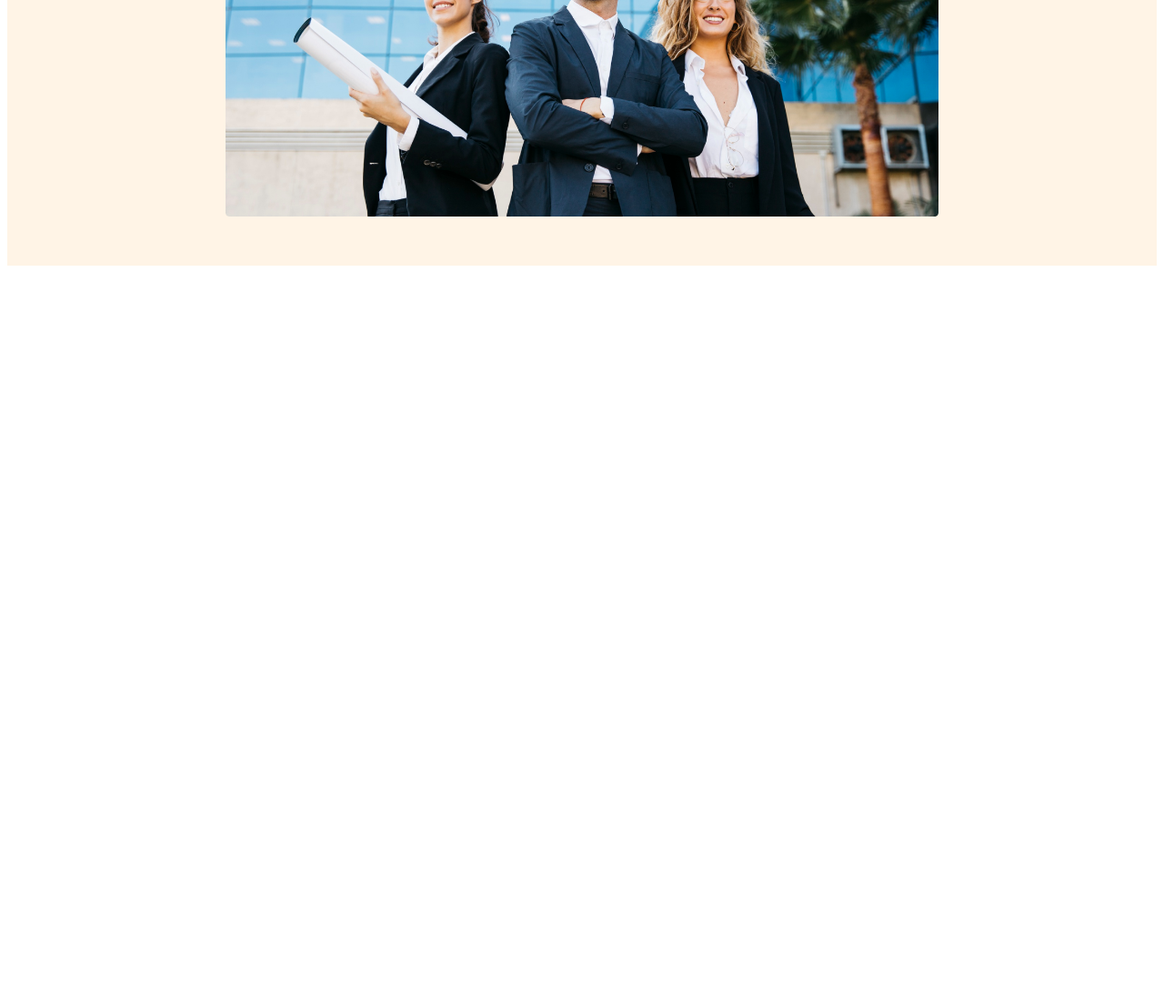
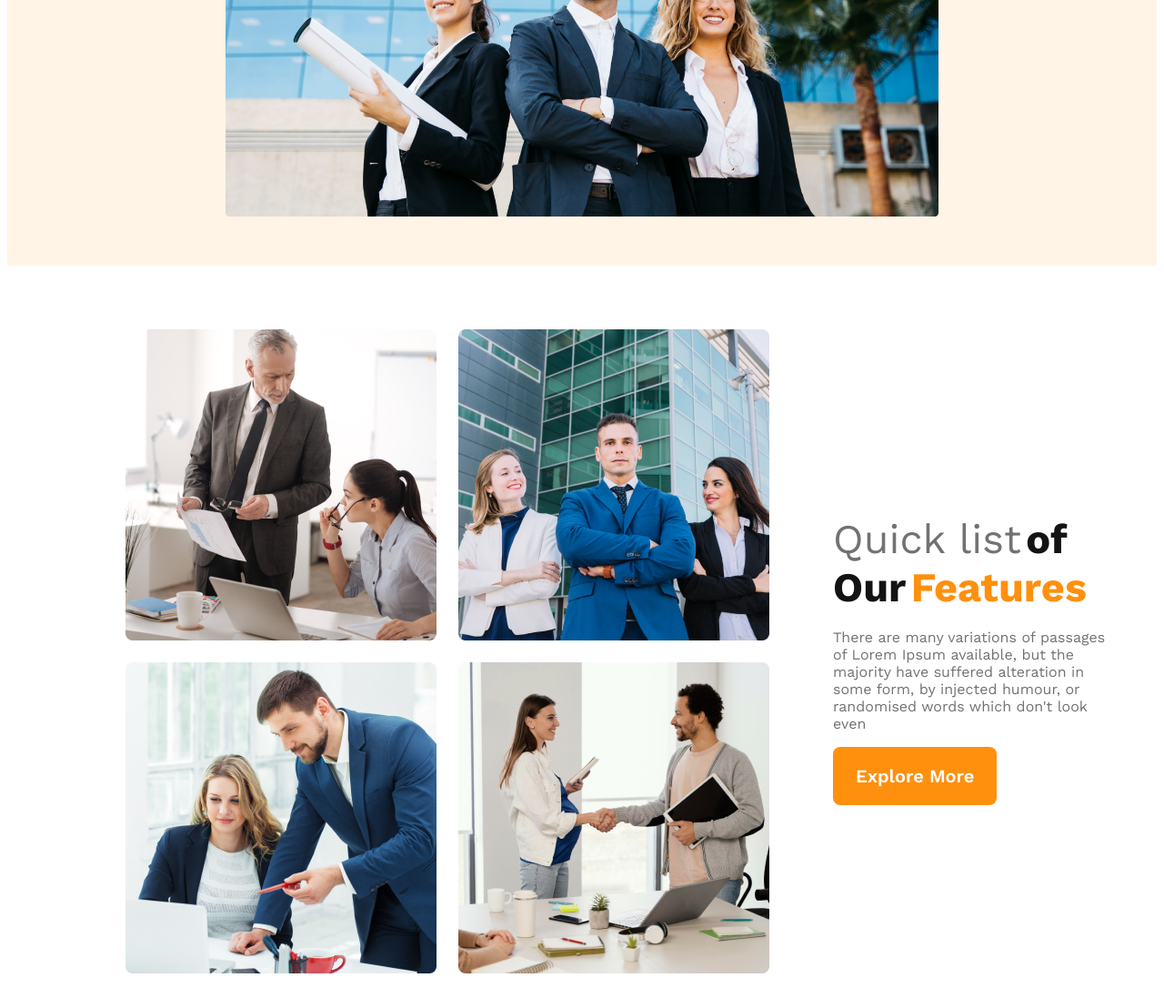
Before and after one commit to nuralam17516/g3-architechs-website, a plain HTML site: page index.html in a window 1280 px wide. Shown: the part 762-1870 px from the top of the page at 91% size. Before the commit the page ends 1062 px from the top, so only its background shows below. Drawn offline with nearby package versions, Linux system fonts and the light colour scheme.

Commit message:
added team section with responsive

```diff
--- a/index.html
+++ b/index.html
@@ -23,14 +23,29 @@
             <div class="banner-container">
                 <h3 class="banner-title">Brand New Group of Architects
                 </h3>
-            <p class="banner-description">There are many variations of passages of Lorem Ipsum available, but the majority have suffered alteration in some form, by injected humour, or randomised words which don't look even</p>
+                <p class="banner-description">There are many variations of passages of Lorem Ipsum available, but the
+                    majority have suffered alteration in some form, by injected humour, or randomised words which don't
+                    look even</p>
                 <button class="primary-btn">Explore More</button>
             </div>
             <img src="/images/banner.png" alt="">
         </div>
     </header>
     <main>
-
+        <!-- teams section start -->
+        <section class="teams-container">
+            <div class="teams-img-container">
+                <img src="./images/team1.png" alt="">
+                <img src="./images/team2.png" alt="">
+                <img src="./images/team3.png" alt="">
+                <img src="./images/team4.png" alt="">
+            </div>
+            <div class="teams-content">
+                <h3 class="teams-title"><span class="quick-list">Quick list</span> <span class="of-our">of Our</span> <span class="features">Features</span></h3>
+                <p class="teams-description">There are many variations of passages of Lorem Ipsum available, but the majority have suffered alteration in some form, by injected humour, or randomised words which don't look even</p>
+                <button class="primary-btn">Explore More</button>
+            </div>
+        </section>
     </main>
     <footer>
 
--- a/styles/style.css
+++ b/styles/style.css
@@ -66,7 +66,90 @@ nav li a {
 .banner-description {
     color: #727272;
 }
-.banner img{
+
+.banner img {
     margin-top: 20px;
     width: 100%;
 }
+
+
+
+main {
+    max-width: 1440px;
+    margin: 70px 0px 130px 130px;
+}
+
+.teams-container {
+    display: flex;
+    align-items: center;
+}
+
+.teams-img-container {
+    display: grid;
+    grid-template-columns: repeat(2, 1fr);
+    gap: 24px;
+}
+
+.teams-content {
+    padding-left: 70px;
+    padding-right: 40px;
+}
+
+.teams-description {
+    color: #727272;
+    font-weight: 400;
+}
+
+.quick-list {
+    color: #727272;
+    font-size: 45px;
+    font-weight: 500;
+}
+
+.of-our {
+    color: #131313;
+    font-size: 45px;
+    font-weight: 700;
+}
+
+.features {
+    color: #FF900E;
+    font-size: 45px;
+    font-weight: 700;
+}
+
+
+
+/* responsive styles */
+@media screen and (max-width: 576px) {
+
+    nav, .teams-container {
+        flex-direction: column;
+    }
+
+    header {
+        padding: 20px;
+    }
+
+    .teams-img-container {
+        grid-template-columns: 1fr;
+    }
+
+    main {
+        margin: 0px;
+    }
+    .teams-container{
+        padding: 20px;
+    }
+
+}
+
+@media screen and (min-width: 576px) and (max-width: 992px) {
+    nav {
+        flex-direction: column;
+    }
+
+    header {
+        padding: 50px;
+    }
+}
```
Lines whose indentation alone changed are shown as unchanged.
